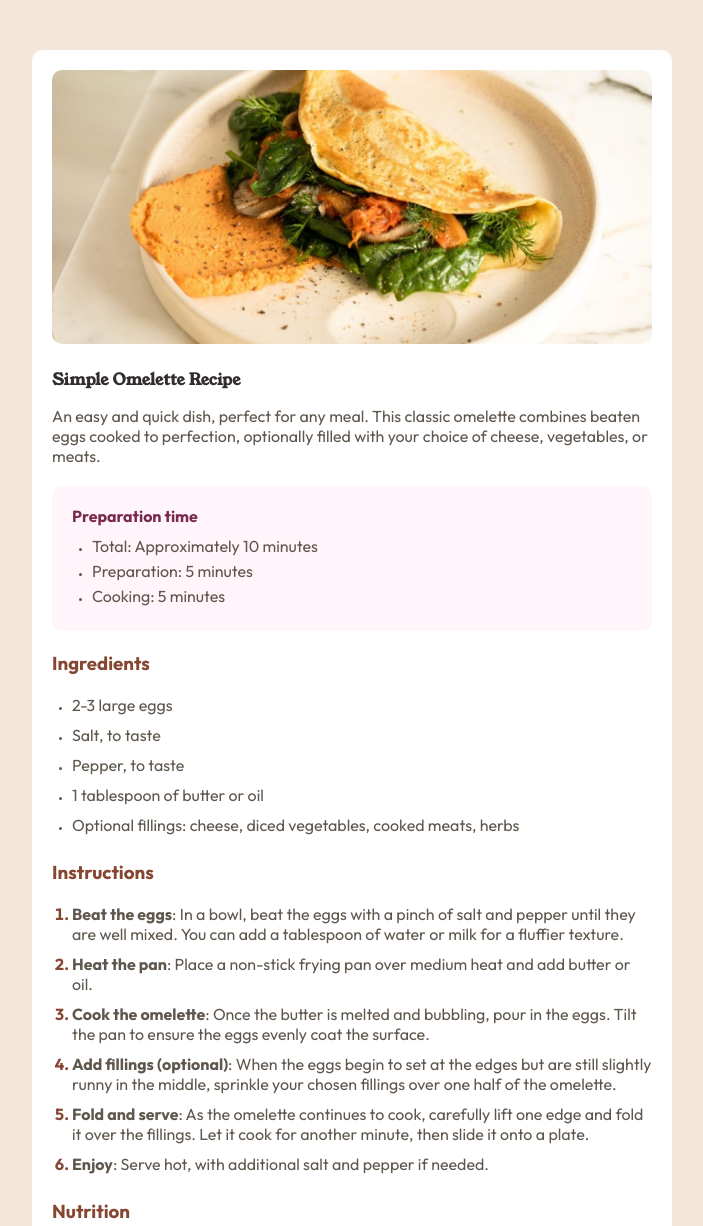
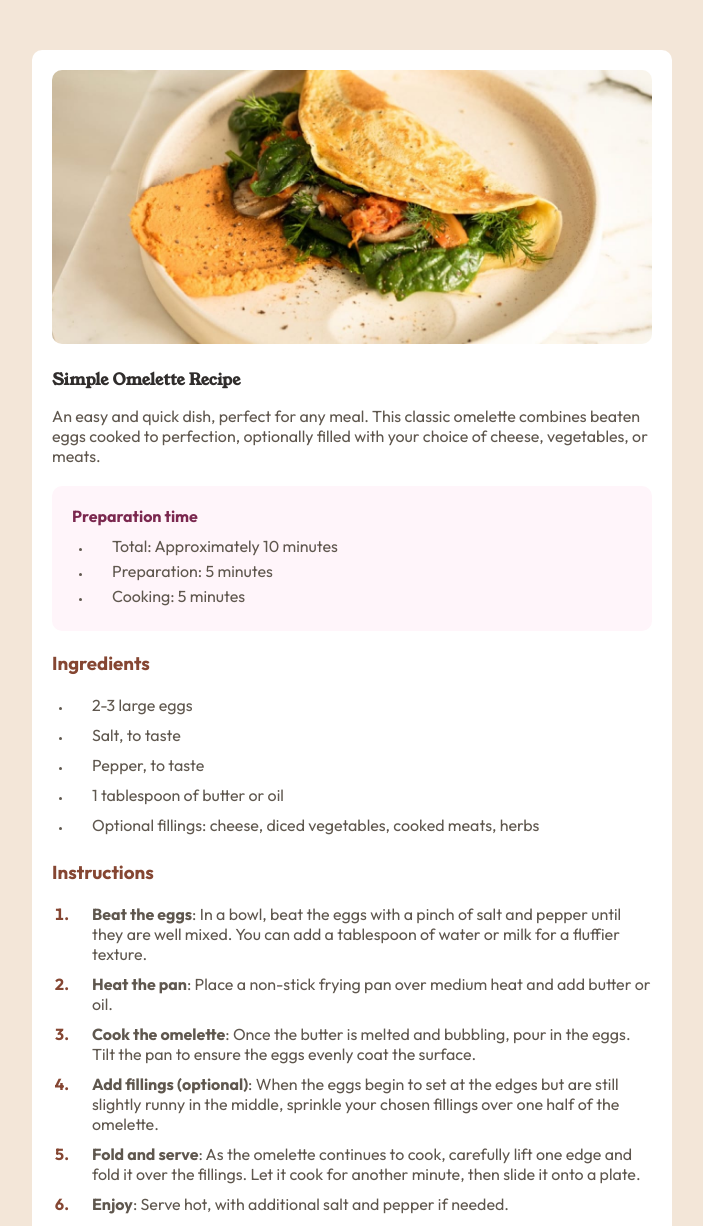
Before and after one commit to romrauq/recipe-page, a plain HTML site: page index.html in a window 1280 px wide. Shown: the top 1226 px of the page, without its empty margins (288-991 px from the left). Drawn offline with Linux system fonts and the light colour scheme.

Commit message:
Added left padding to list items.

```diff
--- a/assets/css/styles.css
+++ b/assets/css/styles.css
@@ -75,6 +75,7 @@ ul li::marker {
 }
 
 .prep-time-item {
+	padding-left: 20px;
 	margin: 0 0 5px 20px;
 }
 
@@ -88,12 +89,12 @@ ul li::marker {
 }
 
 .ingredient-item {
-	padding: 0 0 5px 0;
+	padding: 0 0 5px 20px;
 	margin: 0 0 5px 20px;
 }
 
 .instruction-item {
-	padding: 0 0 5px 0;
+	padding: 0 0 5px 20px;
 	margin: 0 0 5px 20px;
 }
 
```
